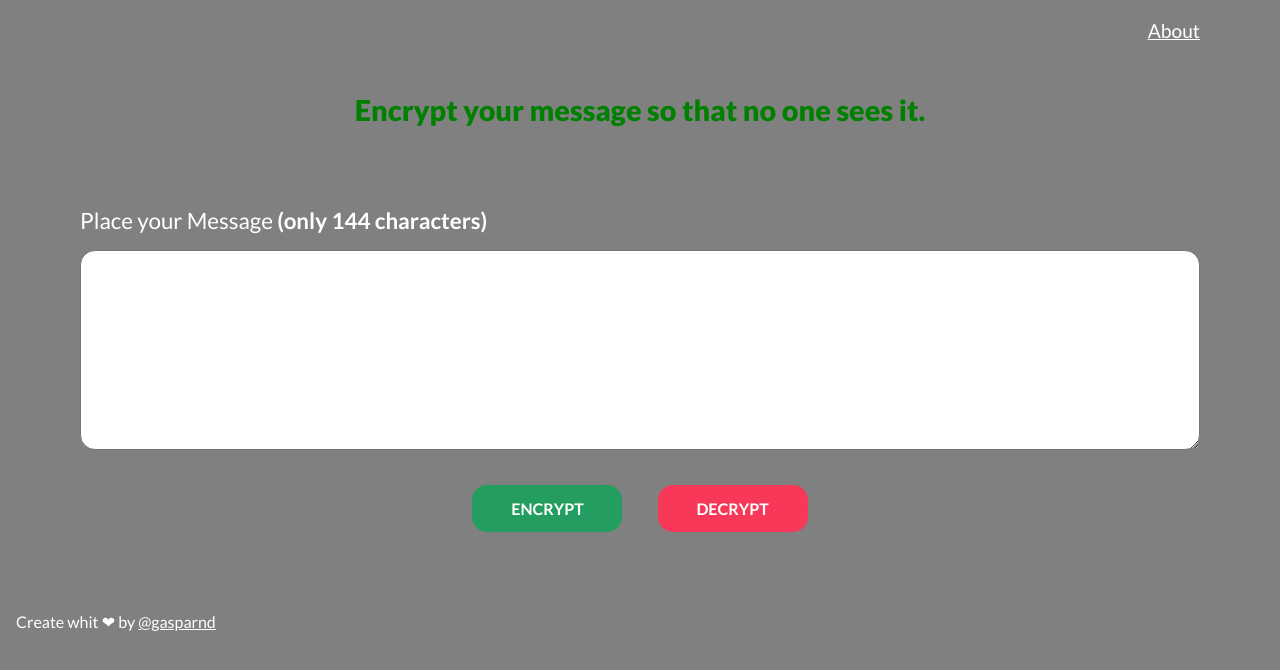
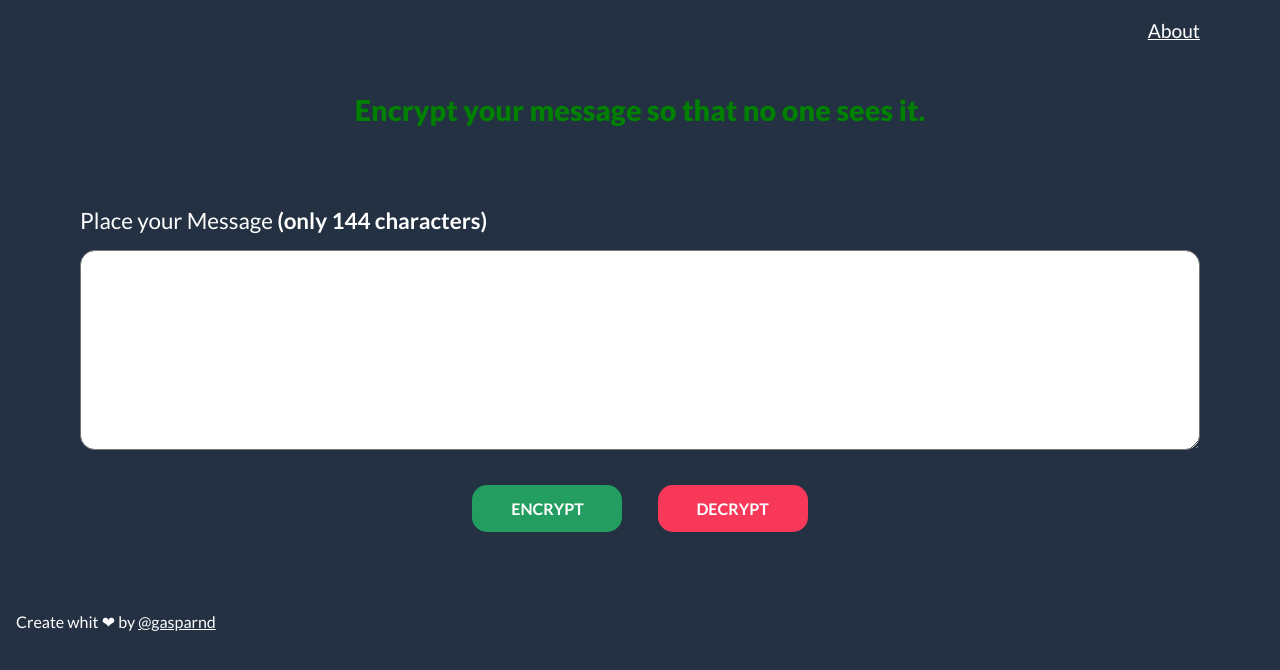
Before and after one commit to gasparnd/Encriptame, a plain HTML site: page index.html in a window 1280 px wide. Drawn offline with Linux system fonts and the light colour scheme.

Commit message:
Change background color

```diff
--- a/styles/styles.css
+++ b/styles/styles.css
@@ -15,7 +15,7 @@ red= #f73859
 }
 
 body {
-	background-color: grey;
+	background-color: #233142;
 	color: white;
 }
 
```
